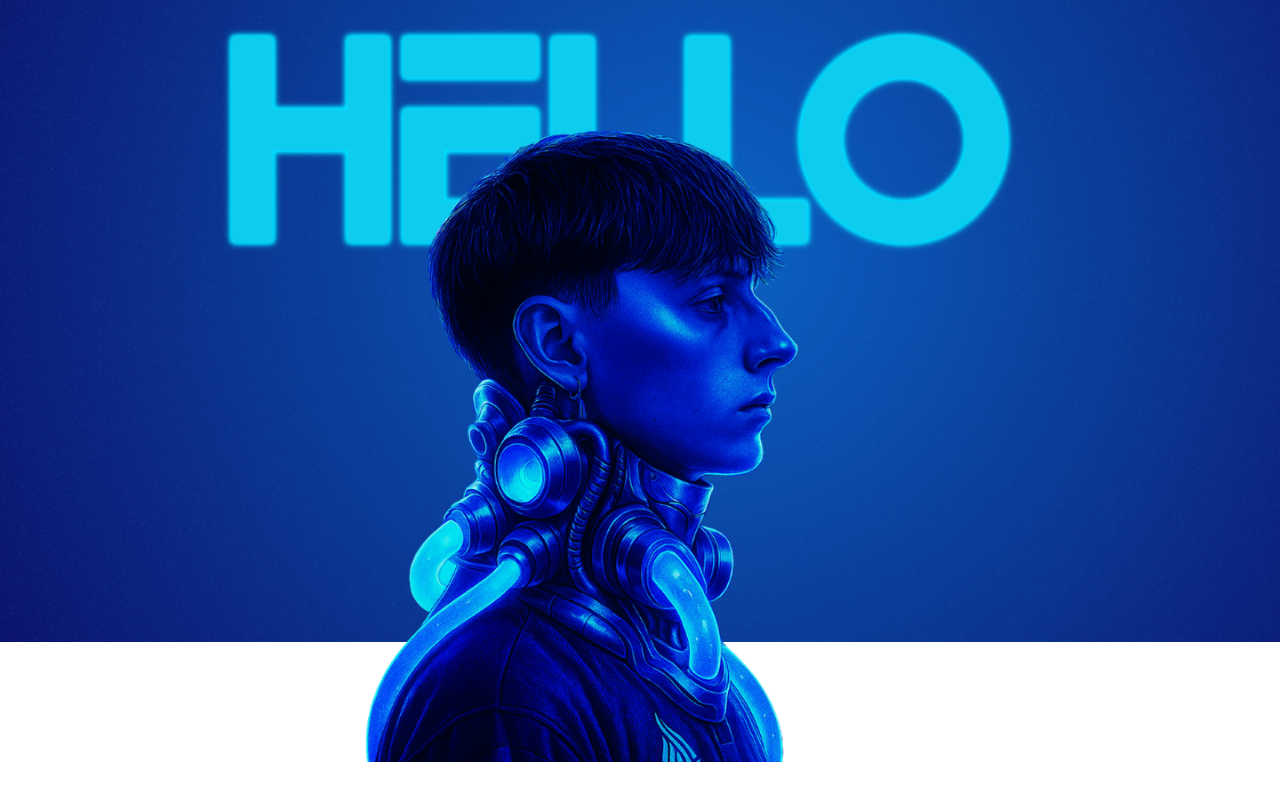
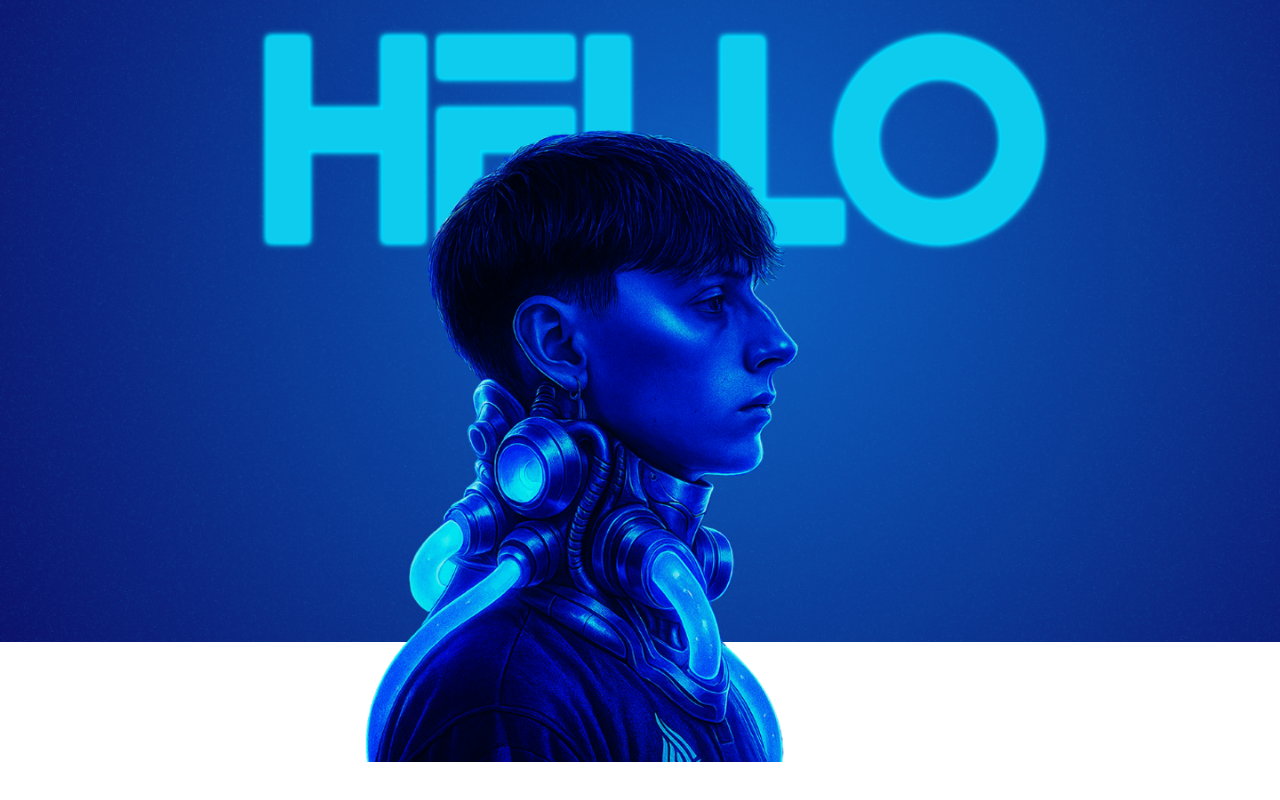
Before and after one commit to JorgeLmlp/Portfolio, a React (Vite) app: page / in a window 1280 px wide. Shown: the part 158-958 px from the top of the page. Before the commit the page ends 920 px from the top, so only its background shows below. Built offline with nearby package versions, Linux system fonts and the light colour scheme.

Commit message:
textAnimation2

```diff
--- a/src/assets/animations/TextType/index.jsx
+++ b/src/assets/animations/TextType/index.jsx
@@ -14,8 +14,8 @@ const TextType = ({
   className = '',
   showCursor = true,
   hideCursorWhileTyping = false,
-  cursorCharacter = '',
-  cursorClassName = '',
+  cursorCharacter = '|',
+  cursorClassName = '|',
   cursorBlinkDuration = 0.5,
   textColors = [],
   variableSpeed,
```
